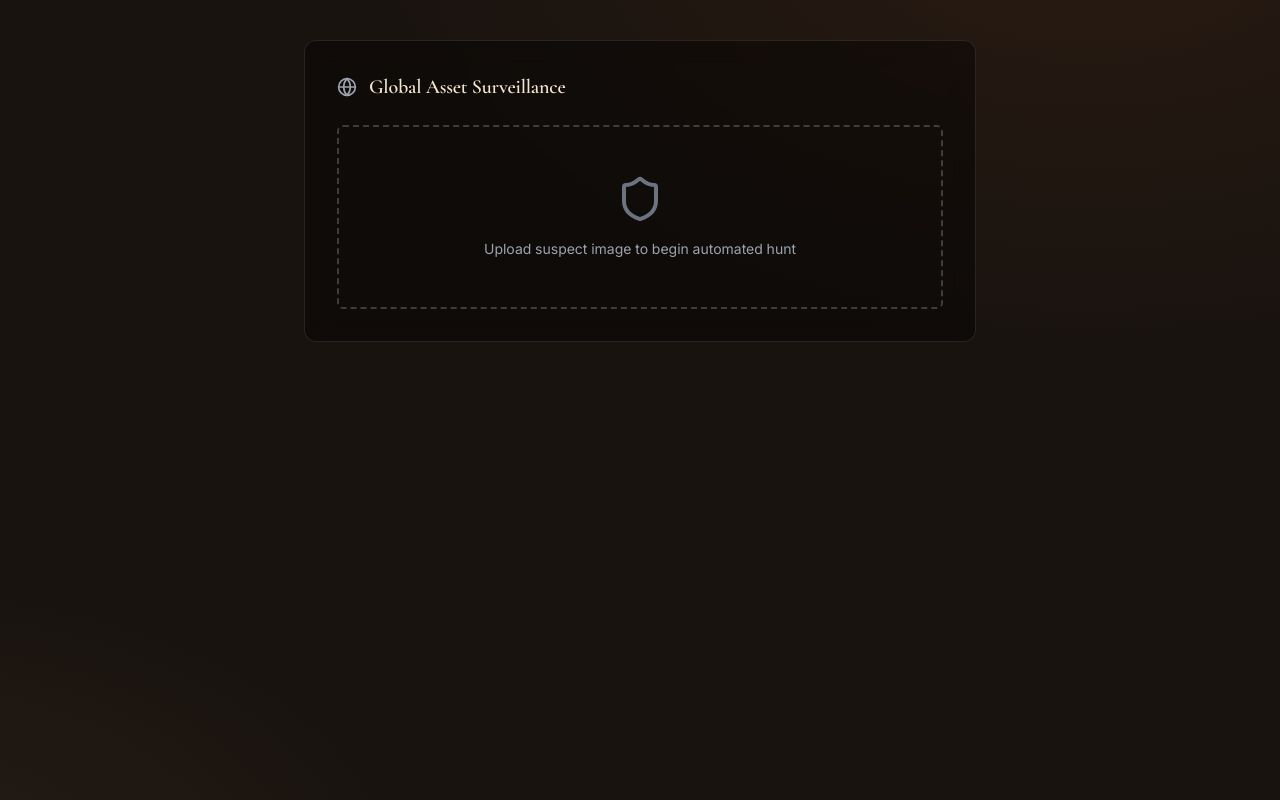
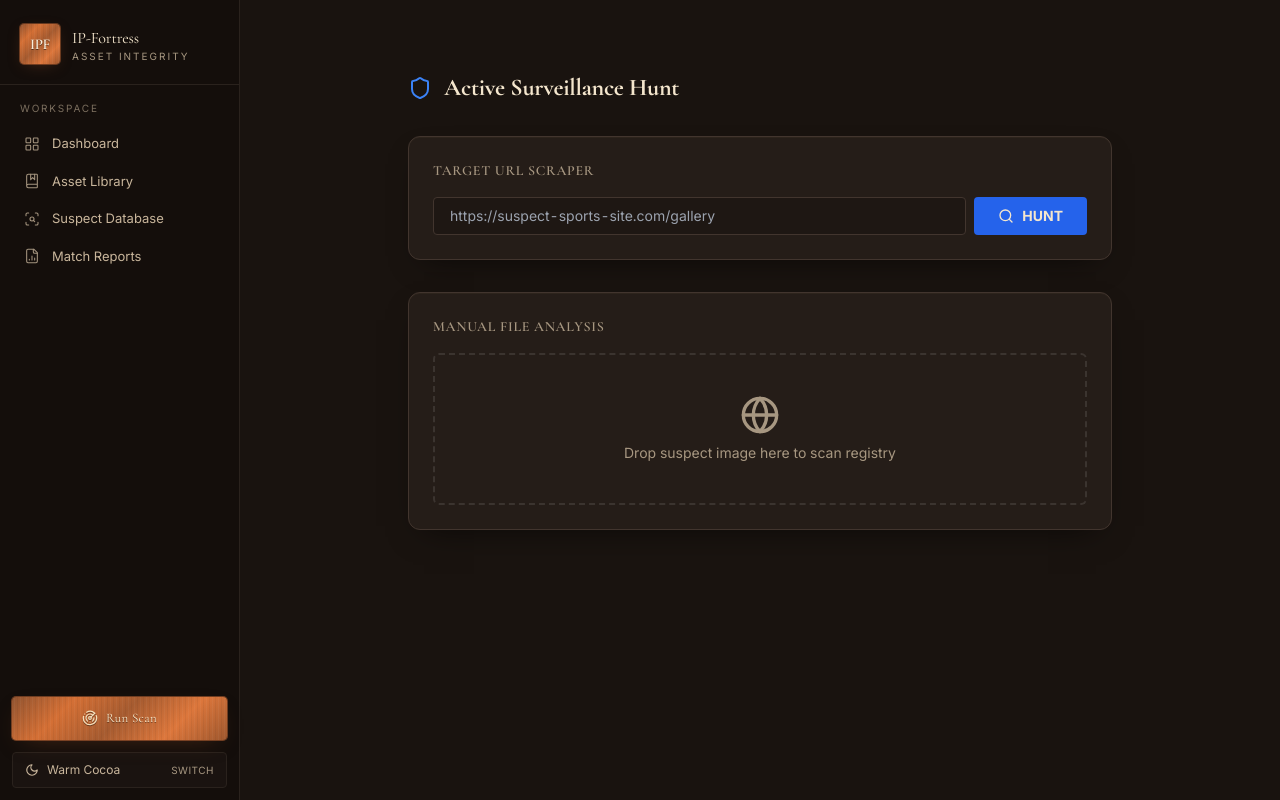
Before and after one commit to xxSagnikxx/Digital-Asset-Protection-Media-Checker-Lite, a React (Vite) app in the folder asset-checker-ui/: page /search in a window 1280 px wide. Built offline with nearby package versions, Linux system fonts and the light colour scheme; the HTML template or start-up script is replaced by a standard one.

Commit message:
Update project files

```diff
--- a/asset-checker-ui/src/pages/SearchInterface.tsx
+++ b/asset-checker-ui/src/pages/SearchInterface.tsx
@@ -1,86 +1,108 @@
-import { useState, useEffect } from "react";
+import { useState } from "react";
 import { toast } from "sonner";
-import { Shield, Loader2, Globe } from "lucide-react";
+import { Shield, Loader2, Globe, Search } from "lucide-react";
+import { AppShell } from "@/components/fortress/AppShell";
 
 export default function SearchInterface() {
   const [status, setStatus] = useState<"idle" | "scanning">("idle");
+  const [url, setUrl] = useState("");
   const [log, setLog] = useState<string[]>([]);
 
-  const mockUrls = [
-    "Scanning: twitter.com/sports/media...",
-    "Scanning: instagram.com/explore/tags...",
-    "Analyzing: gettyimages.com/archive...",
-    "Querying: espn.com/players/photos...",
-    "Matching visual fingerprints against Node-72..."
-  ];
+  async function handleUrlHunt() {
+    if (!url) return toast.error("Enter a target URL first");
+    setStatus("scanning");
+    setLog(["Initializing surveillance engine...", `Targeting: ${url}`, "Fetching remote assets..."]);
 
-  async function handleScan(e: React.ChangeEvent<HTMLInputElement>) {
+    try {
+      const res = await fetch('http://127.0.0.1:8080/api/auto-scan-url', {
+        method: 'POST',
+        headers: { 'Content-Type': 'application/json' },
+        body: JSON.stringify({ url })
+      });
+      const data = await res.json();
+
+      setLog(prev => [...prev, `Found ${data.scanned_count} images.`, `Detected ${data.matches_found} violations.`]);
+
+      if (data.matches_found > 0) {
+        toast.error(`ALERT: ${data.matches_found} Unauthorized Assets Found`, { description: "Check reports for details." });
+      } else {
+        toast.success("Scan complete. Site is clean.");
+      }
+    } catch {
+      toast.error("Scan failed.");
+    } finally {
+      setStatus("idle");
+    }
+  }
+
+  async function handleFileScan(e: React.ChangeEvent<HTMLInputElement>) {
     const file = e.target.files?.[0];
     if (!file) return;
-
     setStatus("scanning");
-    setLog([]);
-    mockUrls.forEach((msg, i) => {
-      setTimeout(() => setLog(prev => [...prev, msg]), i * 600);
-    });
+    setLog(["Analyzing local file fingerprint...", "Checking global asset registry..."]);
 
     const fd = new FormData();
     fd.append('image', file);
 
     try {
-      const res = await fetch('http://127.0.0.1:8080/api/scan', { method: 'POST', body: fd });
+      const res = await fetch('http://127.0.0.1:8080/api/scan-suspect', { method: 'POST', body: fd });
       const data = await res.json();
-
-      if (data.match) {
-        setTimeout(() => {
-          toast.error(`MATCH DETECTED: Found in Global Registry (${data.score}% confidence)`, {
-            description: `Original Asset ID: ${data.asset_name}`,
-            duration: 10000
-          });
-          setStatus("idle");
-        }, 3500);
+      if (data.match_found) {
+        toast.error(`MATCH DETECTED: ${data.asset_name} (${data.score}%)`);
       } else {
-        setTimeout(() => {
-          toast.success("Scan complete. No unauthorized copies found.");
-          setStatus("idle");
-        }, 3500);
+        toast.success("No match found.");
       }
     } catch {
-      toast.error("Network error.");
+      toast.error("Scan failed.");
+    } finally {
       setStatus("idle");
     }
   }
 
   return (
-    <div className="max-w-2xl mx-auto mt-10 p-8 border border-white/10 bg-black/40 rounded-xl backdrop-blur-md">
-      <div className="flex items-center gap-3 mb-6">
-        <Globe className={`w-5 h-5 ${status === 'scanning' ? 'animate-spin text-blue-400' : 'text-gray-400'}`} />
-        <h2 className="text-xl font-semibold">Global Asset Surveillance</h2>
+    <AppShell>
+      <div className="max-w-3xl mx-auto mt-10 p-8 space-y-8">
+        <div className="flex items-center gap-3">
+          <Shield className="w-6 h-6 text-blue-500" />
+          <h1 className="text-2xl font-bold">Active Surveillance Hunt</h1>
         </div>
 
-      <div className="relative group border-2 border-dashed border-white/20 rounded-lg p-12 transition-colors hover:border-blue-500/50">
+        <div className="panel p-6 space-y-4 rounded-xl border border-hairline bg-panel">
+          <h2 className="text-sm font-semibold uppercase tracking-wider text-muted-foreground">Target URL Scraper</h2>
+          <div className="flex gap-2">
             <input
-          type="file"
-          onChange={handleScan}
-          className="absolute inset-0 opacity-0 cursor-pointer"
-          disabled={status === 'scanning'}
+              type="text"
+              placeholder="https://suspect-sports-site.com/gallery"
+              className="flex-1 bg-black/20 border border-hairline rounded px-4 py-2 text-sm"
+              value={url}
+              onChange={(e) => setUrl(e.target.value)}
             />
-        <div className="text-center">
-          {status === 'idle' ? (
-            <>
-              <Shield className="w-12 h-12 mx-auto mb-4 text-gray-500" />
-              <p className="text-sm text-gray-400">Upload suspect image to begin automated hunt</p>
-            </>
-          ) : (
-            <div className="space-y-3">
-              <Loader2 className="w-8 h-8 mx-auto animate-spin text-blue-500" />
-              <div className="text-left bg-black/60 p-4 rounded font-mono text-[10px] text-blue-300 h-32 overflow-hidden">
-                {log.map((line, i) => <div key={i} className="mb-1 opacity-80">{line}</div>)}
+            <button
+              onClick={handleUrlHunt}
+              disabled={status === "scanning"}
+              className="bg-blue-600 hover:bg-blue-700 px-6 py-2 rounded text-sm font-bold flex items-center gap-2"
+            >
+              {status === "scanning" ? <Loader2 className="animate-spin w-4 h-4" /> : <Search className="w-4 h-4" />}
+              HUNT
+            </button>
           </div>
+        </div>
+
+        <div className="panel p-6 space-y-4 rounded-xl border border-hairline bg-panel relative">
+          <h2 className="text-sm font-semibold uppercase tracking-wider text-muted-foreground">Manual File Analysis</h2>
+          <input type="file" onChange={handleFileScan} className="absolute inset-0 opacity-0 cursor-pointer" />
+          <div className="border-2 border-dashed border-white/10 rounded-lg p-10 text-center">
+            <Globe className="w-10 h-10 mx-auto mb-2 text-muted-foreground" />
+            <p className="text-sm text-muted-foreground">Drop suspect image here to scan registry</p>
+          </div>
+        </div>
+
+        {status === "scanning" && (
+          <div className="bg-black/40 p-4 rounded-lg font-mono text-xs text-blue-400 border border-blue-500/20">
+            {log.map((l, i) => <div key={i} className="mb-1">{`> ${l}`}</div>)}
           </div>
         )}
       </div>
-      </div>
-    </div>
+    </AppShell>
   );
 }
```
Also changed, not shown: 1 other file (tests, documents, lock files or other folders). Lines whose indentation alone changed are shown as unchanged.
